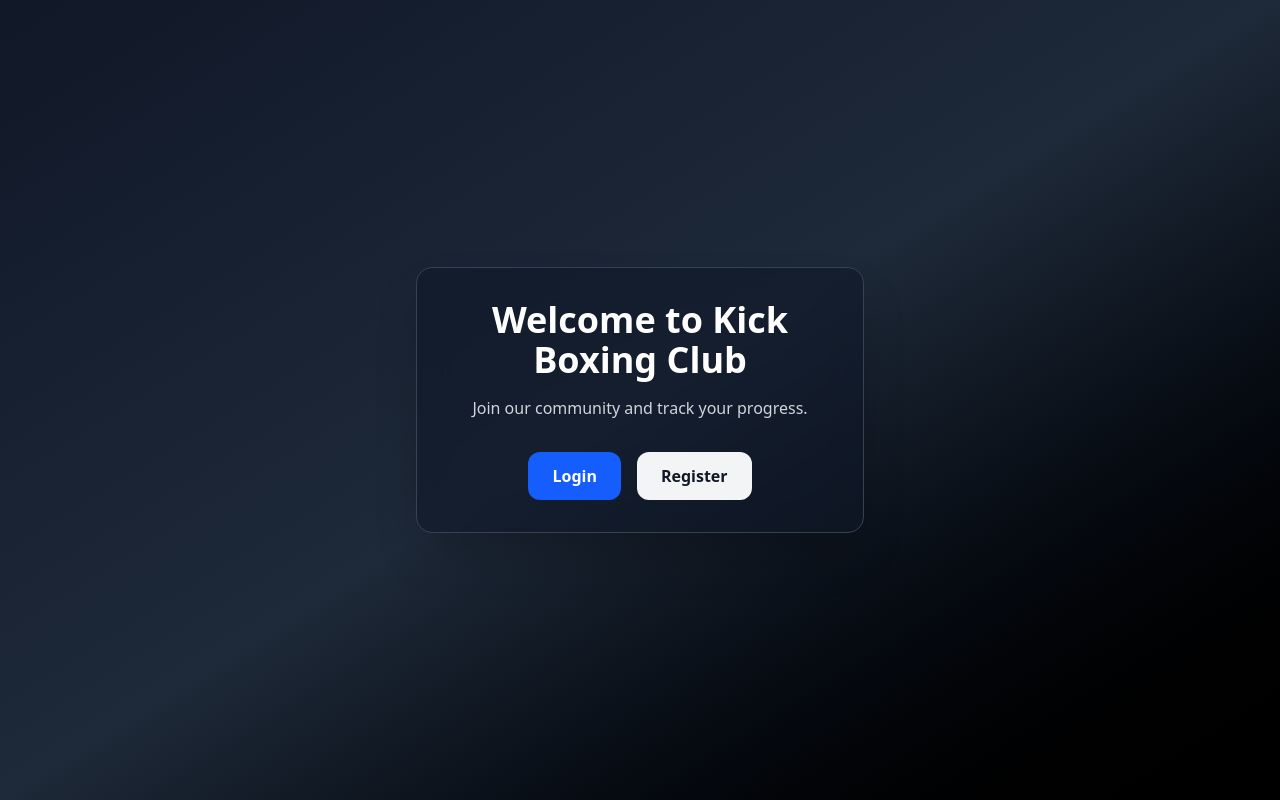
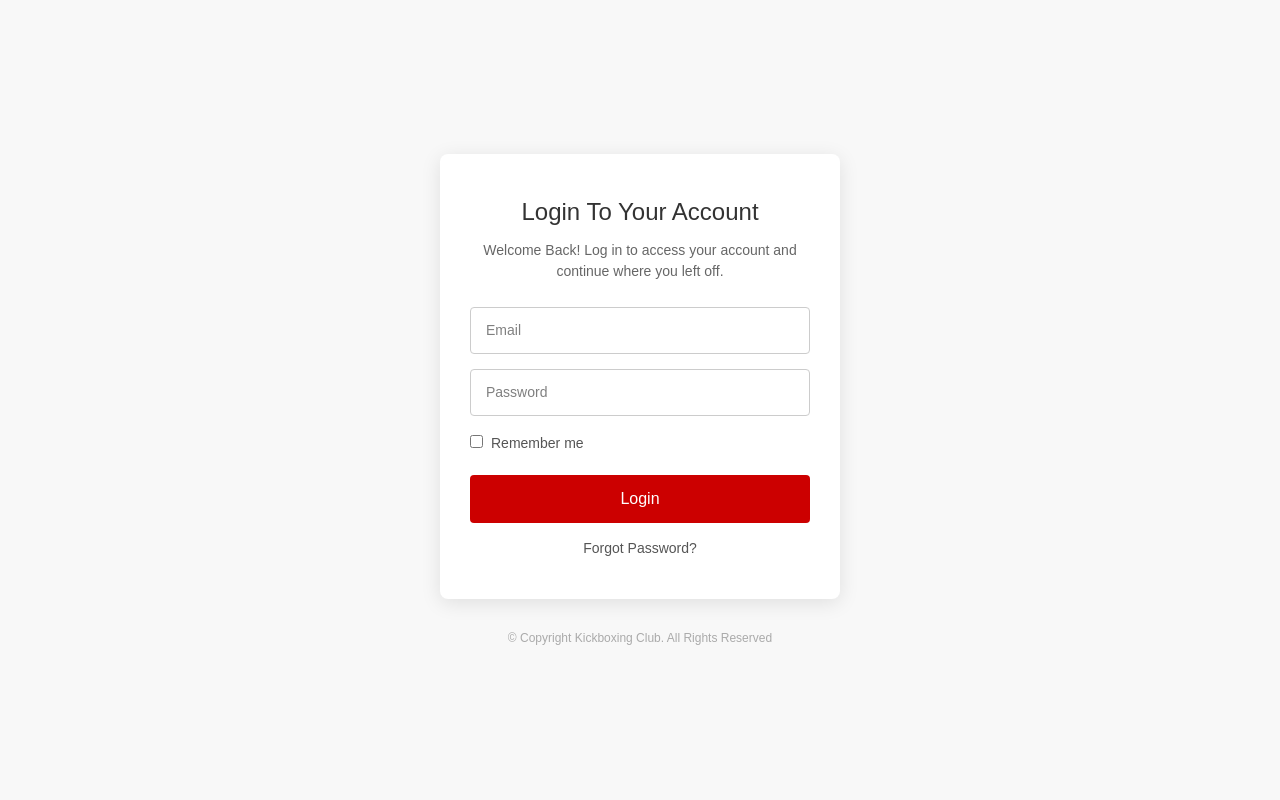
Before and after one commit to developeritexpert/Kick-Boxing-Club, a Next.js app: page / in a window 1280 px wide. Built offline with nearby package versions, Linux system fonts and the light colour scheme.

Commit message:
Feat: New Login Page

```diff
--- a/app/auth/login/page.tsx
+++ b/app/auth/login/page.tsx
@@ -1,4 +1,4 @@
-import LoginForm from '@/components/login/LoginForm'
+import LoginForm from '@/components/login/OldLoginForm'
 
 export default function RegisterPage() {
     return (
--- a/app/dashboard/page.tsx
+++ b/app/dashboard/page.tsx
@@ -10,7 +10,7 @@ export default function Dashboard() {
   const router = useRouter();
 
   useEffect(() => {
-    if (!user) router.push("/auth/login");
+    if (!user) router.push("/");
   }, [user, router]);
 
   if (!user) return null;
--- a/app/globals.css
+++ b/app/globals.css
@@ -1,28 +1,8 @@
 @import "tailwindcss";
-
-/* :root {
-  --background: #ffffff;
-  --foreground: #171717;
-}
-
-@theme inline {
-  --color-background: var(--background);
-  --color-foreground: var(--foreground);
-  --font-sans: var(--font-geist-sans);
-  --font-mono: var(--font-geist-mono);
-}
-
-@media (prefers-color-scheme: dark) {
-  :root {
-    --background: #0a0a0a;
-    --foreground: #ededed;
-  }
-} */
 
 html, body {
   height: 100%;
-  background: linear-gradient(to bottom right, #0f172a, #111827, #000);
-  color: white;
+  background: #f8f8f8;
   margin: 0;
   padding: 0;
 }
--- a/app/layout.tsx
+++ b/app/layout.tsx
@@ -16,9 +16,7 @@ export default function RootLayout({
 }>) {
   return (
     <html lang="en">
-      <body
-      className="min-h-screen bg-gradient-to-br from-gray-900 via-gray-800 to-black text-white"
-      >
+      <body>
         {children}
         <Toaster position="top-right" reverseOrder={false} />
       </body>
--- a/app/page.tsx
+++ b/app/page.tsx
@@ -1,36 +1,12 @@
 "use client";
 
 import { useRouter } from "next/navigation";
-
-// this page will work as login form as default
+import LoginForm from '@/components/login/LoginForm'
 
 export default function Page() {
   const router = useRouter();
 
   return (
-    <main className="flex min-h-screen items-center justify-center bg-gradient-to-br from-gray-900 via-gray-800 to-black text-white">
-      <div className="text-center p-8 rounded-2xl bg-gray-900/60 backdrop-blur-lg shadow-2xl max-w-md w-full border border-gray-700">
-        <h1 className="text-4xl font-bold mb-4">Welcome to Kick Boxing Club </h1>
-        <p className="text-gray-300 mb-8">
-          Join our community and track your progress.
-        </p>
-
-        <div className="flex flex-col sm:flex-row gap-4 justify-center">
-          <button
-            onClick={() => router.push("/auth/login")}
-            className="px-6 py-3 bg-blue-600 hover:bg-blue-700 rounded-xl font-semibold transition duration-200"
-          >
-            Login
-          </button>
-
-          <button
-            onClick={() => router.push("/auth/register")}
-            className="px-6 py-3 bg-gray-100 text-gray-900 hover:bg-white rounded-xl font-semibold transition duration-200"
-          >
-            Register
-          </button>
-        </div>
-      </div>
-    </main>
+    <LoginForm />
   );
 }
--- a/components/Logout/LogoutButton.tsx
+++ b/components/Logout/LogoutButton.tsx
@@ -11,7 +11,7 @@ export default function LogoutButton(){
         clearUser();
         document.cookie = `sb-access-token=; path=/; max-age=0`;
         toast.success("Logged out successfully!")
-        router.push("/auth/login");
+        router.push("/");
     }
 
     return (
--- a/components/login/LoginForm.tsx
+++ b/components/login/LoginForm.tsx
@@ -1,13 +1,14 @@
 "use client";
 
-import { useState , useEffect } from "react";
+import { useState, useEffect } from "react";
 import { useForm } from "react-hook-form";
 import { zodResolver } from "@hookform/resolvers/zod";
 import * as z from "zod";
 import { useRouter } from "next/navigation";
 import { API_ROUTES } from "@/lib/constants";
 import toast from "react-hot-toast";
-import { useAuthStore ,User } from "@/stores/useAuthStore";
+import { useAuthStore, User } from "@/stores/useAuthStore";
+import "../../styles/login.css";
 
 const loginSchema = z.object({
   email: z.string().email({ message: "Invalid email" }),
@@ -20,6 +21,7 @@ export default function LoginForm() {
   const router = useRouter();
   const setUser = useAuthStore((state) => state.setUser);
   const user = useAuthStore((state) => state.user);
+  const [rememberMe, setRememberMe] = useState(false);
 
   useEffect(() => {
     if (user) {
@@ -36,10 +38,7 @@ export default function LoginForm() {
     resolver: zodResolver(loginSchema),
   });
 
-  const [message, setMessage] = useState<string | null>(null);
-
   const onSubmit = async (data: LoginFormValues) => {
-    setMessage(null);
     try {
       const res = await fetch(API_ROUTES.LOGIN, {
         method: "POST",
@@ -52,39 +51,32 @@ export default function LoginForm() {
       if (res.ok) {
         setUser(result.user as User);
         toast.success("Login successful!");
-        setMessage("Login successful! Redirecting...");
-
-        // if (result.user.role === "admin") {
-        //   router.push("/admin/dashboard")
-        // }else {
-        //   router.push("/dashboard")
-        // }
-
       } else {
         toast.error(result.error || "Login failed");
-        // setMessage(result.error || "Login failed");
       }
     } catch (err) {
-      toast.error("something went wrong");
-      setMessage("Something went wrong");
+      toast.error("Something went wrong");
     }
   };
 
   return (
-    <main className="min-h-screen flex items-center justify-center bg-gradient-to-br from-gray-900 via-gray-800 to-black text-white">
-      <div className="bg-gray-900 bg-opacity-40 backdrop-blur-lg rounded-2xl p-8 shadow-xl w-full max-w-md border border-gray-800">
-        <form onSubmit={handleSubmit(onSubmit)} className="space-y-4">
-          <h2 className="text-3xl font-bold text-center mb-6">Login</h2>
-
-          <div className="space-y-4">
+    <div className="login-container">
+      <div className="login-box">
+        <h2>Login To Your Account</h2>
+        <p>Welcome Back! Log in to access your account and continue where you left off.</p>
+        <form onSubmit={handleSubmit(onSubmit)}>
           <div>
             <input
               type="email"
               placeholder="Email"
               {...register("email")}
-                className="w-full rounded-xl bg-gray-800 border border-gray-700 px-4 py-3 text-white placeholder-gray-400 focus:outline-none focus:ring-2 focus:ring-blue-500"
+              className={errors.email ? "error" : ""}
             />
-              {errors.email && <p className="text-red-400 text-sm mt-1">{errors.email.message}</p>}
+            {errors.email && (
+              <p style={{ color: "#c00", fontSize: "12px", marginTop: "5px", textAlign: "left" }}>
+                {errors.email.message}
+              </p>
+            )}
           </div>
 
           <div>
@@ -92,34 +84,36 @@ export default function LoginForm() {
               type="password"
               placeholder="Password"
               {...register("password")}
-                className="w-full rounded-xl bg-gray-800 border border-gray-700 px-4 py-3 text-white placeholder-gray-400 focus:outline-none focus:ring-2 focus:ring-blue-500"
+              className={errors.password ? "error" : ""}
             />
-              {errors.password && <p className="text-red-400 text-sm mt-1">{errors.password.message}</p>}
+            {errors.password && (
+              <p style={{ color: "#c00", fontSize: "12px", marginTop: "5px", textAlign: "left" }}>
+                {errors.password.message}
+              </p>
+            )}
           </div>
 
-            <button
-              type="submit"
-              disabled={isSubmitting}
-              className="w-full mt-4 py-3 rounded-xl bg-blue-600 hover:bg-blue-700 transition font-semibold text-white shadow-lg"
-            >
+          <div style={{ textAlign: "left", marginBottom: "10px" }}>
+            <input
+              type="checkbox"
+              id="remember"
+              checked={rememberMe}
+              onChange={(e) => setRememberMe(e.target.checked)}
+            />
+            <label htmlFor="remember">Remember me</label>
+          </div>
+
+          <button type="submit" className="login-btn" disabled={isSubmitting}>
             {isSubmitting ? "Logging in..." : "Login"}
           </button>
-
-            {message && <p className="mt-3 text-center text-sm text-gray-200">{message}</p>}
+        </form>
+        <a href="#" className="forgot-password" onClick={(e) => e.preventDefault()}>
+          Forgot Password?
+        </a>
       </div>
-
-          <div className="mt-6 text-center text-gray-400 text-sm">
-            Don&apos;t have an account?{" "}
-            <button
-              type="button"
-              onClick={() => router.push("/auth/register")}
-              className="text-blue-400 hover:text-blue-300 underline"
-            >
-              Register here
-            </button>
+      <div className="login-footer">
+        © Copyright Kickboxing Club. All Rights Reserved
       </div>
-        </form>
     </div>
-    </main>
   );
 }
--- /dev/null
+++ b/components/login/OldLoginForm.tsx
@@ -0,0 +1,125 @@
+"use client";
+
+import { useState , useEffect } from "react";
+import { useForm } from "react-hook-form";
+import { zodResolver } from "@hookform/resolvers/zod";
+import * as z from "zod";
+import { useRouter } from "next/navigation";
+import { API_ROUTES } from "@/lib/constants";
+import toast from "react-hot-toast";
+import { useAuthStore ,User } from "@/stores/useAuthStore";
+
+const loginSchema = z.object({
+  email: z.string().email({ message: "Invalid email" }),
+  password: z.string().min(8, { message: "Password must be at least 8 characters" }),
+});
+
+type LoginFormValues = z.infer<typeof loginSchema>;
+
+export default function LoginForm() {
+  const router = useRouter();
+  const setUser = useAuthStore((state) => state.setUser);
+  const user = useAuthStore((state) => state.user);
+
+  useEffect(() => {
+    if (user) {
+      if (user.role === "admin") router.push("/admin/dashboard");
+      else router.push("/dashboard");
+    }
+  }, [user, router]);
+
+  const {
+    register,
+    handleSubmit,
+    formState: { errors, isSubmitting },
+  } = useForm<LoginFormValues>({
+    resolver: zodResolver(loginSchema),
+  });
+
+  const [message, setMessage] = useState<string | null>(null);
+
+  const onSubmit = async (data: LoginFormValues) => {
+    setMessage(null);
+    try {
+      const res = await fetch(API_ROUTES.LOGIN, {
+        method: "POST",
+        headers: { "Content-Type": "application/json" },
+        body: JSON.stringify(data),
+      });
+
+      const result = await res.json();
+
+      if (res.ok) {
+        setUser(result.user as User);
+        toast.success("Login successful!");
+        setMessage("Login successful! Redirecting...");
+
+        // if (result.user.role === "admin") {
+        //   router.push("/admin/dashboard")
+        // }else {
+        //   router.push("/dashboard")
+        // }
+
+      } else {
+        toast.error(result.error || "Login failed");
+        // setMessage(result.error || "Login failed");
+      }
+    } catch (err) {
+      toast.error("something went wrong");
+      setMessage("Something went wrong");
+    }
+  };
+
+  return (
+    <main className="min-h-screen flex items-center justify-center bg-gradient-to-br from-gray-900 via-gray-800 to-black text-white">
+      <div className="bg-gray-900 bg-opacity-40 backdrop-blur-lg rounded-2xl p-8 shadow-xl w-full max-w-md border border-gray-800">
+        <form onSubmit={handleSubmit(onSubmit)} className="space-y-4">
+          <h2 className="text-3xl font-bold text-center mb-6">Login</h2>
+
+          <div className="space-y-4">
+            <div>
+              <input
+                type="email"
+                placeholder="Email"
+                {...register("email")}
+                className="w-full rounded-xl bg-gray-800 border border-gray-700 px-4 py-3 text-white placeholder-gray-400 focus:outline-none focus:ring-2 focus:ring-blue-500"
+              />
+              {errors.email && <p className="text-red-400 text-sm mt-1">{errors.email.message}</p>}
+            </div>
+
+            <div>
+              <input
+                type="password"
+                placeholder="Password"
+                {...register("password")}
+                className="w-full rounded-xl bg-gray-800 border border-gray-700 px-4 py-3 text-white placeholder-gray-400 focus:outline-none focus:ring-2 focus:ring-blue-500"
+              />
+              {errors.password && <p className="text-red-400 text-sm mt-1">{errors.password.message}</p>}
+            </div>
+
+            <button
+              type="submit"
+              disabled={isSubmitting}
+              className="w-full mt-4 py-3 rounded-xl bg-blue-600 hover:bg-blue-700 transition font-semibold text-white shadow-lg"
+            >
+              {isSubmitting ? "Logging in..." : "Login"}
+            </button>
+
+            {message && <p className="mt-3 text-center text-sm text-gray-200">{message}</p>}
+          </div>
+
+          <div className="mt-6 text-center text-gray-400 text-sm">
+            Don&apos;t have an account?{" "}
+            <button
+              type="button"
+              onClick={() => router.push("/auth/register")}
+              className="text-blue-400 hover:text-blue-300 underline"
+            >
+              Register here
+            </button>
+          </div>
+        </form>
+      </div>
+    </main>
+  );
+}
--- /dev/null
+++ b/styles/login.css
@@ -0,0 +1,113 @@
+* {
+  box-sizing: border-box;
+  margin: 0;
+  padding: 0;
+  font-family: 'Arial', sans-serif;
+}
+
+body, html {
+  height: 100%;
+  background-color: #f8f8f8;
+}
+
+.login-container {
+  display: flex;
+  justify-content: center;
+  align-items: center;
+  min-height: 100vh;
+  flex-direction: column;
+}
+
+.login-box {
+  background-color: #fff;
+  padding: 40px 30px;
+  border-radius: 8px;
+  box-shadow: 0px 4px 20px rgba(0,0,0,0.1);
+  width: 100%;
+  max-width: 400px;
+  text-align: center;
+}
+
+.login-box h2 {
+  margin-bottom: 10px;
+  font-size: 24px;
+  color: #333;
+}
+
+.login-box p {
+  margin-bottom: 25px;
+  font-size: 14px;
+  color: #666;
+}
+
+.login-box input[type="email"],
+.login-box input[type="password"] {
+  width: 100%;
+  padding: 12px 15px;
+  margin-bottom: 15px;
+  border: 1px solid #ccc;
+  border-radius: 4px;
+  font-size: 14px;
+}
+
+.login-box input[type="email"].error,
+.login-box input[type="password"].error {
+  border-color: #c00;
+}
+
+.login-box input[type="email"]:focus,
+.login-box input[type="password"]:focus {
+  outline: none;
+  border-color: #888;
+}
+
+.login-box input[type="checkbox"] {
+  margin-right: 8px;
+}
+
+.login-box label {
+  font-size: 14px;
+  color: #555;
+  cursor: pointer;
+}
+
+.login-box .login-btn {
+  width: 100%;
+  padding: 12px;
+  background-color: #c00;
+  color: #fff;
+  border: none;
+  border-radius: 4px;
+  font-size: 16px;
+  cursor: pointer;
+  margin-top: 10px;
+}
+
+.login-box .login-btn:hover:not(:disabled) {
+  background-color: #a00;
+}
+
+.login-box .login-btn:disabled {
+  opacity: 0.6;
+  cursor: not-allowed;
+}
+
+.login-box .forgot-password {
+  display: block;
+  margin-top: 15px;
+  font-size: 14px;
+  color: #555;
+  text-decoration: none;
+  cursor: pointer;
+}
+
+.login-box .forgot-password:hover {
+  text-decoration: underline;
+}
+
+.login-footer {
+  text-align: center;
+  margin-top: 30px;
+  font-size: 12px;
+  color: #aaa;
+}
```
Lines whose indentation alone changed are shown as unchanged.
